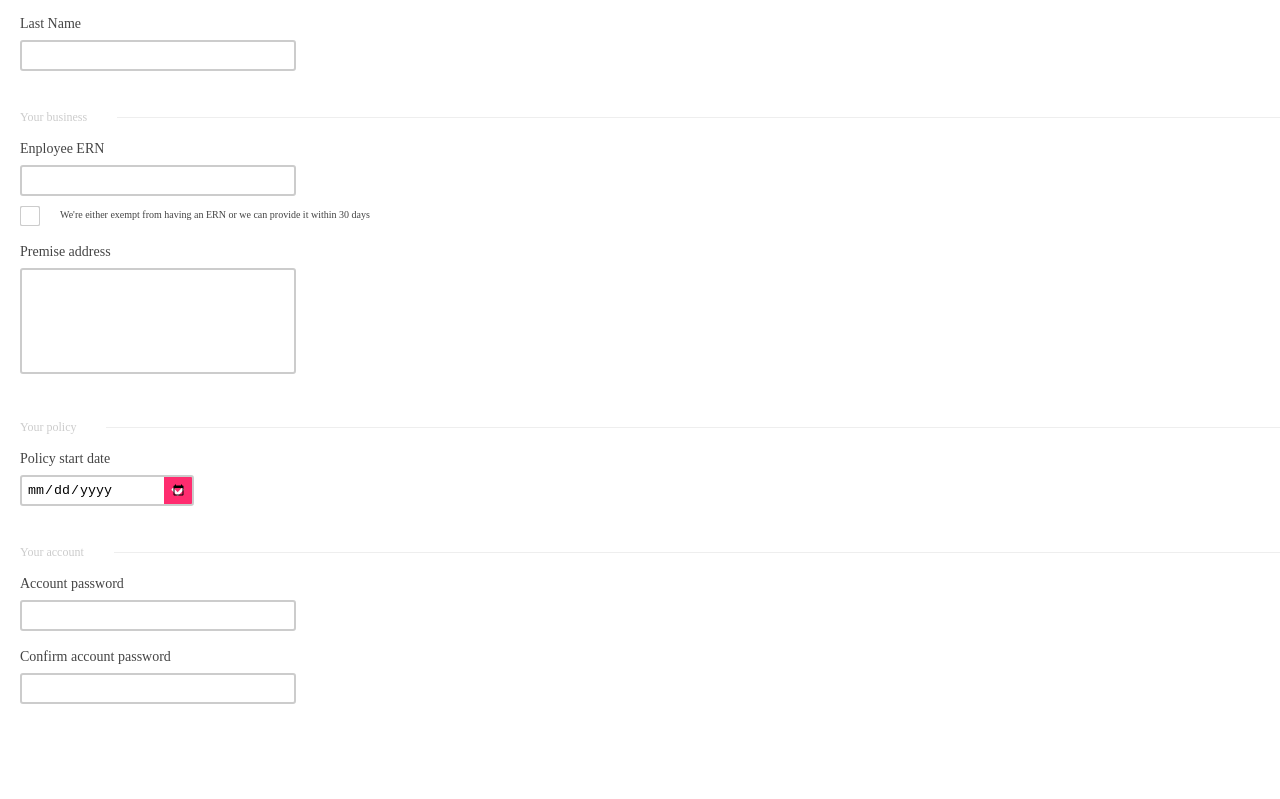
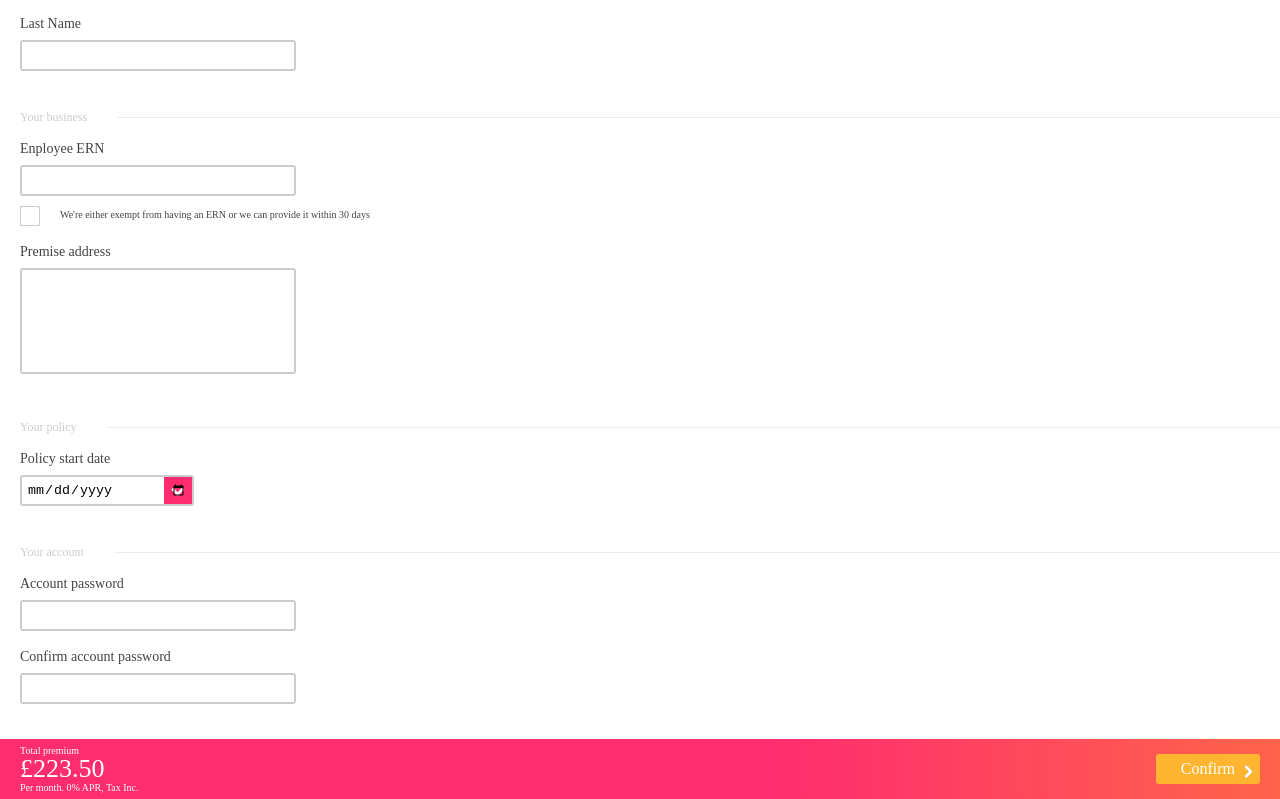
Before and after one commit to AndyHEdwards/dr-account-form, a React (Create React App) app: page / in a window 1280 px wide. Shown: the part 374-1173 px from the top of the page. Before the commit the page ends 1113 px from the top, so only its background shows below. Built offline with nearby package versions, Linux system fonts and the light colour scheme.

Commit message:
Add Footer component

```diff
--- a/src/App.js
+++ b/src/App.js
@@ -3,6 +3,7 @@ import './App.css';
 
 import NavBar from './components/NavBar/NavBar';
 import AccountForm from './components/AccountForm/AccountForm';
+import Footer from './components/Footer/Footer';
 
 class App extends Component {
   render() {
@@ -10,6 +11,7 @@ class App extends Component {
       <div className="App">
         <NavBar />
         <AccountForm />
+        <Footer />
       </div>
     );
   }
--- /dev/null
+++ b/src/components/Footer/Footer.js
@@ -0,0 +1,19 @@
+import React from 'react';
+import './Footer.css';
+
+const Footer = (props) => {
+  return (
+    <div id='footer'>
+      <div className='footer__totals'>
+        <p className='footer__subheading'>Total premium</p>
+        <p className='footer__total'>£223.50</p>
+        <p className='footer__subheading'>Per month. 0% APR, Tax Inc.</p>
+      </div>
+      <div className='footer__submit'>
+        <button className='footer__submit__button'>Confirm</button>
+      </div>
+    </div>
+  );
+}
+
+export default Footer;
--- /dev/null
+++ b/src/components/Footer/Footer.scss
@@ -0,0 +1,49 @@
+@import 'styles/_colours.scss';
+
+#footer {
+  display: flex;
+  align-items: center;
+  justify-content: space-between;
+
+  padding: 6px 20px;
+  background-image: linear-gradient(90deg, $primary  60%, #FF644A 100%);
+
+  color: $white;
+}
+
+.footer__subheading {
+  font-family: OpenSans-Regular;
+  font-size: 10px;
+  margin: 0;
+}
+
+.footer__total {
+  font-family: OpenSans-ExtraBold;
+  font-size: 26px;
+  line-height: 26px;
+  margin: 0px 0;
+}
+
+.footer__submit__button {
+  outline: none;
+  border: none;
+
+  padding: 6px 25px;
+  border-radius: 3px;
+  background: url('../../assets/icons/right-arrow.svg') no-repeat right 5px top 11px;
+  background-color: $secondary;
+  cursor: pointer;
+
+  color: $white;
+  font-family: OpenSans-Bold;
+  font-size: 16px;
+
+  &:hover {
+    background-color: darken($secondary, 5%);
+  }
+
+  &:active {
+    background-color: lighten($secondary, 2%);
+  }
+
+}
--- a/src/styles/_colours.scss
+++ b/src/styles/_colours.scss
@@ -1,5 +1,6 @@
 $white: #ffffff;
 $primary: #ff2c6f;
+$secondary: #ffb530;
 $lightGrey: #cccccc;
 $lighterGrey: #eeeeee;
 $darkerGrey: #444444;
```
Also changed, not shown: src/assets/icons/right-arrow.svg (added), 1 other file (tests, documents, lock files or other folders).
